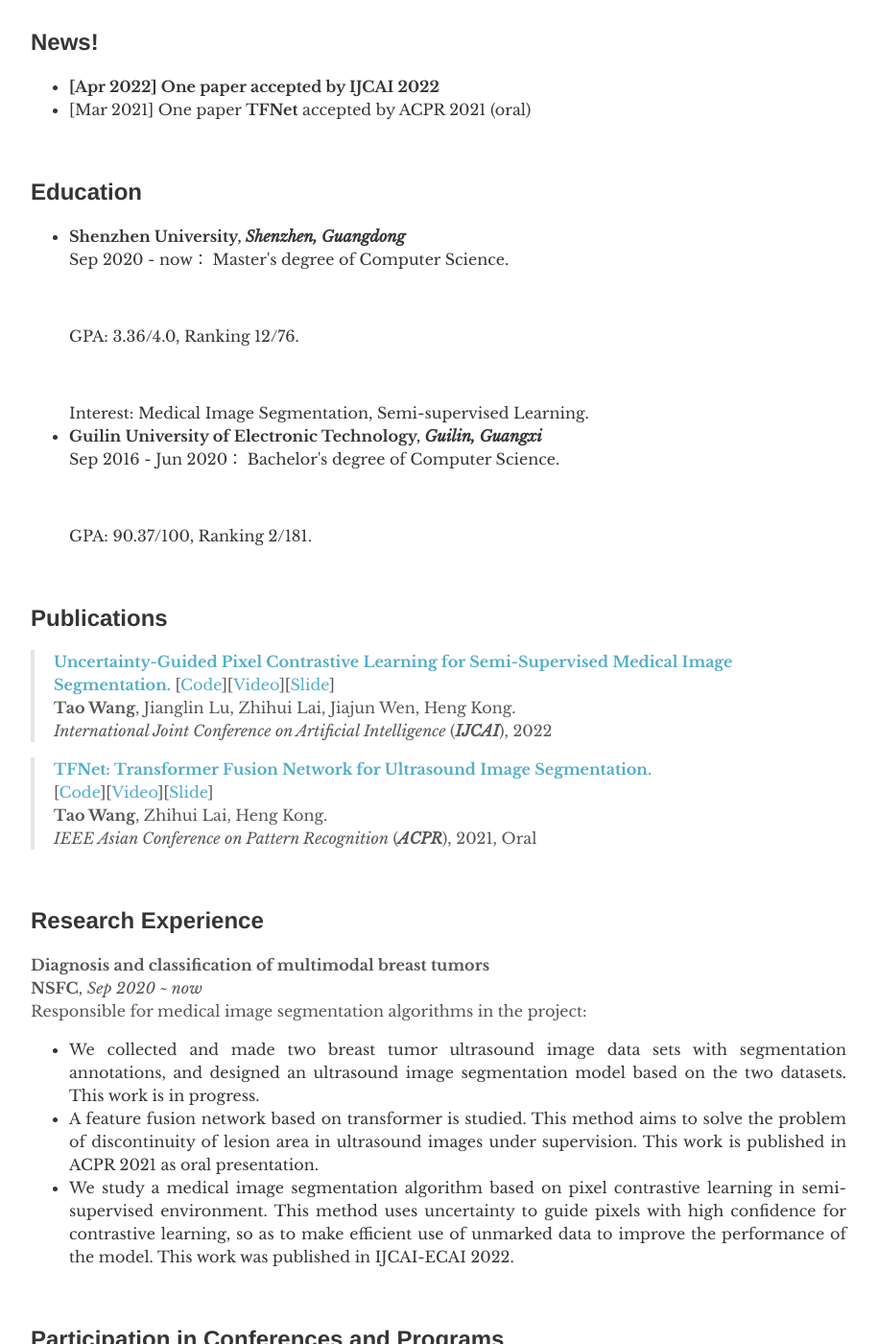
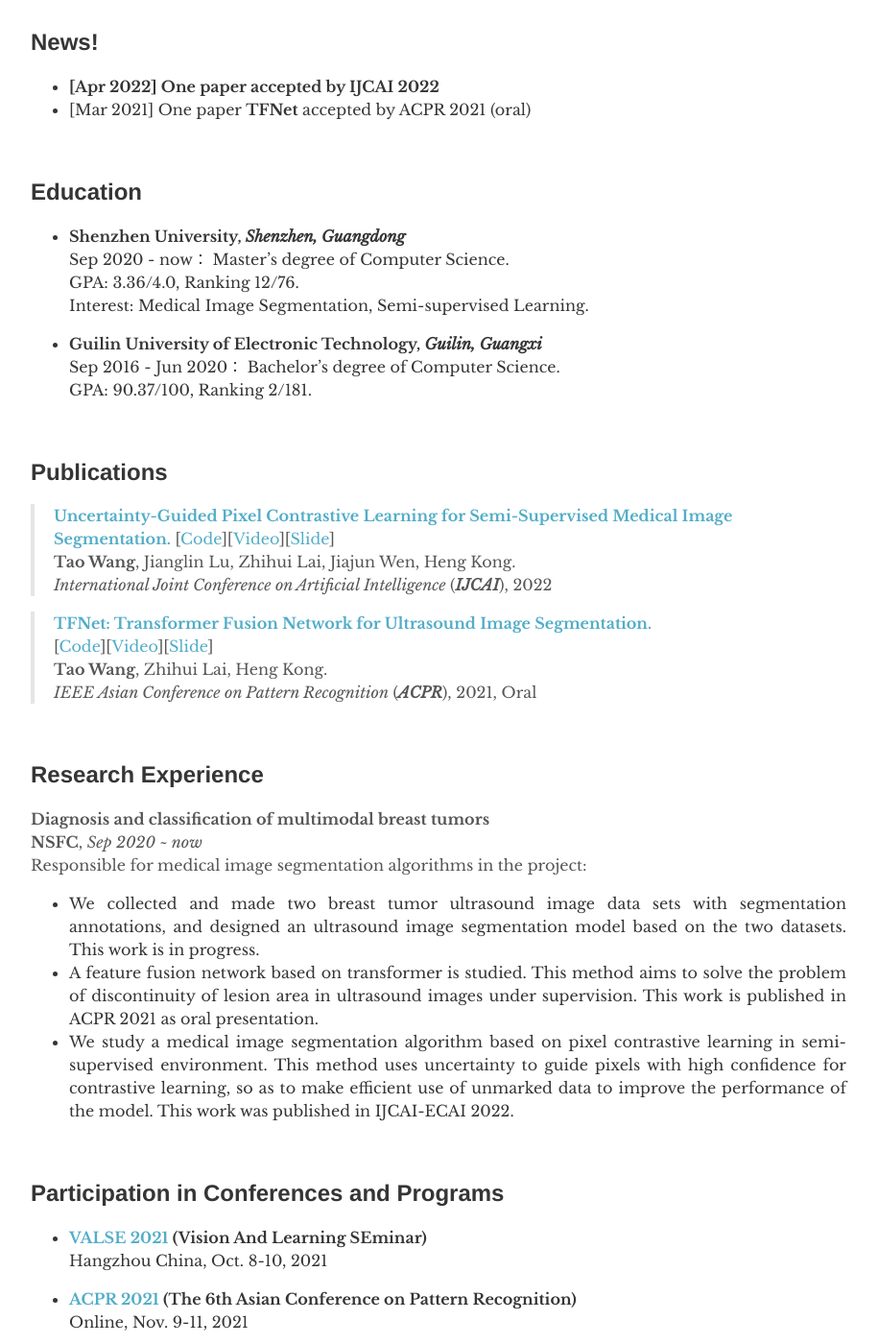
Before and after one commit to taovv/taovv.github.io, a Jekyll site: the page built from index.md, in a window 1280 px wide and 1400 px high, scrolled down 656 px. Shown: the whole window at 96% size, without its empty margins (183-1098 px from the left). Built offline with Jekyll 4.4.1, drawn with Linux system fonts in a browser that asks for light colours; a script that is not in the unit is left out; part of the change alters nothing that is shown.

```diff
--- a/index.md
+++ b/index.md
@@ -18,13 +18,13 @@ layout: about
 ## Education
 
 - <b>Shenzhen University, <em>Shenzhen, Guangdong</em></b><br>
-  <div>Sep 2020 - now： Master's degree of Computer Science.</div><br>
-  <div>GPA: 3.36/4.0, Ranking 12/76.</div><br>
-  <div>Interest: Medical Image Segmentation, Semi-supervised Learning.</div>
+  Sep 2020 - now： Master's degree of Computer Science.<br>
+  GPA: 3.36/4.0, Ranking 12/76.<br>
+  Interest: Medical Image Segmentation, Semi-supervised Learning.
 
 - <b>Guilin University of Electronic Technology, <em>Guilin, Guangxi</em></b><br>
-  <div>Sep 2016 - Jun 2020： Bachelor's degree of Computer Science.</div><br>
-  <div>GPA: 90.37/100, Ranking 2/181.</div>
+  Sep 2016 - Jun 2020： Bachelor's degree of Computer Science.<br>
+  GPA: 90.37/100, Ranking 2/181.
 
 <br>
 
@@ -69,7 +69,7 @@ Responsible for medical image segmentation algorithms in the project:
 
 ## Selected Awards & Scholarships
 
-- [2021] <b>"Huawei Cup" China Post-Graduate Mathematical Contest in Modeling, _Second Prize_</b> [<a href="https://taovv.github.io/assets/math_model.pdf" target="_blank">Paper</a>]
+- [2021] <b>"Huawei Cup" China Post-Graduate Mathematical Contest in Modeling, _Second Prize_</b>[🔗](https://taovv.github.io/assets/math_model.pdf)
 - [2018] "Lanqiao Cup" National Software and Information Technology Competition, _Third Prize_
 - [2018] "Internet +" College Students Innovation and Entrepreneurship Competition, _Second Prize_
 - [2019] <b>National scholarship (Top 1% student)</b>
```
